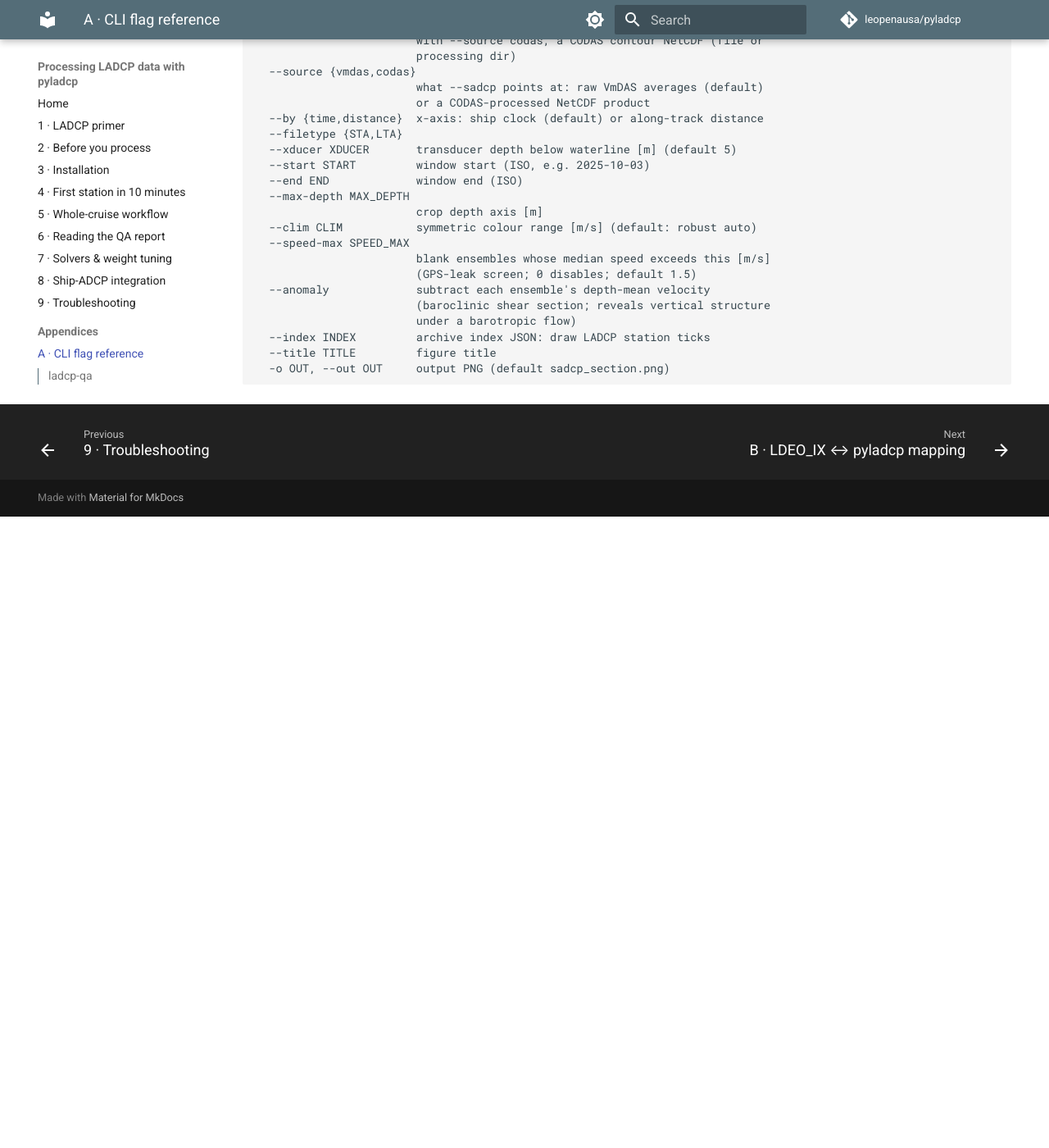
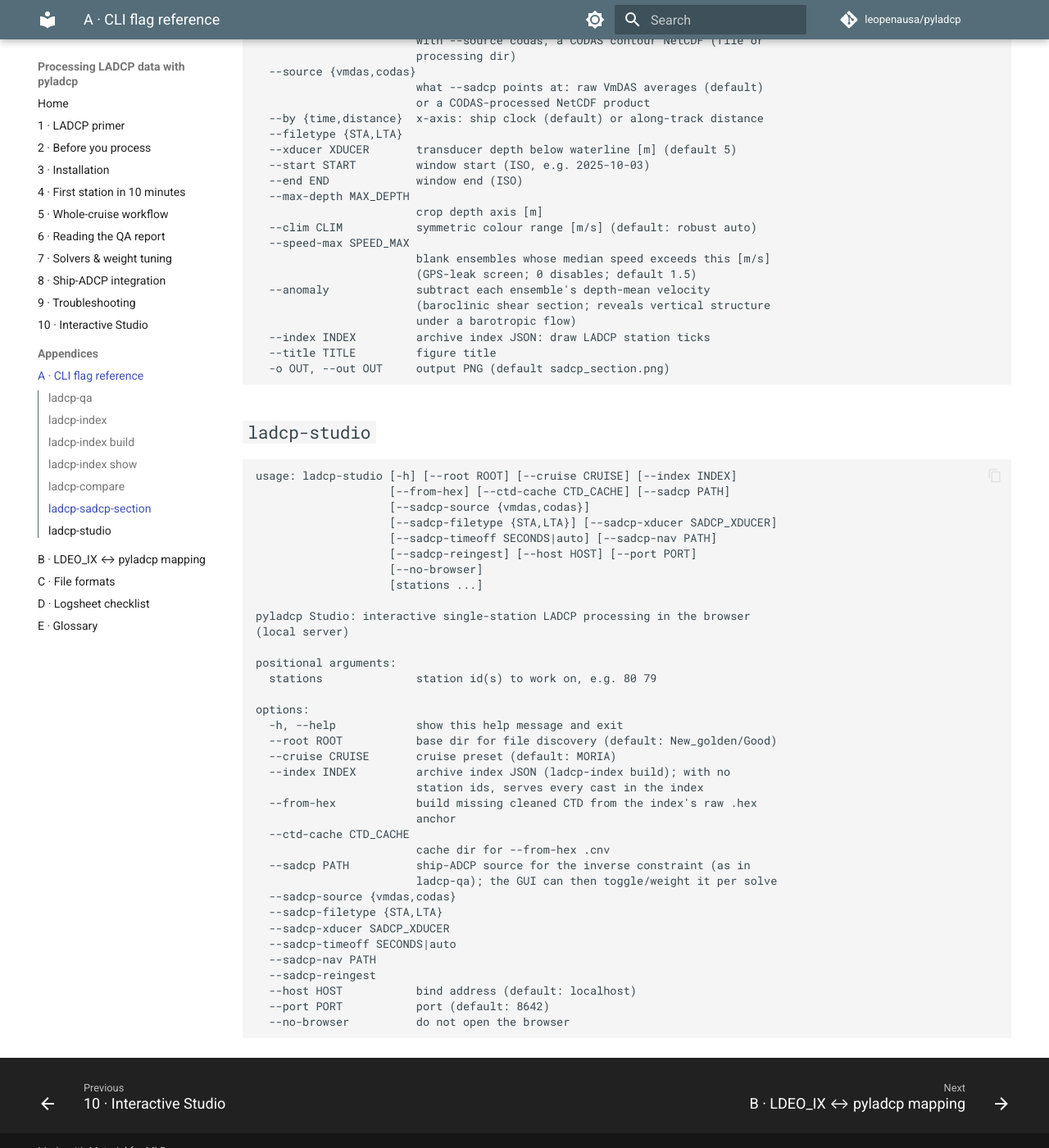
Before and after one commit to leopenausa/pyladcp, an MkDocs documentation site: the page built from docs/guide/appendix-a-flags.md, in a window 1280 px wide and 1400 px high, scrolled down 4278 px. Shown: the whole window at 82% size. Built offline with MkDocs 1.6.1 and Material for MkDocs 9.7.7, drawn with Linux system fonts in a browser that asks for light colours; comment, search, counter and statistics services are not loaded; before the commit the page ends 4908 px from its top, so only the background shows below that.

Commit message:
docs: ladcp-studio chapter (guide ch. 10), README section, flag appendix (#44)
* docs: ladcp-studio chapter (guide ch. 10), README section, flag appendix

- docs/guide/10-studio.md: install/launch, screen tour, the two cost
  tiers, pin->change->read-the-delta workflow; cross-linked from index.md
  and the mkdocs nav. 'ladcp-studio --help' is a CI-tested block.
- README: 'Interactive single-station tuning' section with the install
  extra, a try-it-now command on the bundled fixture station, and a live
  screenshot (headless-chrome capture of MORIA-80, also used in ch. 10).
- appendix-a-flags.md: ladcp-studio added to the generated reference.

Co-Authored-By: Claude Fable 5 <noreply@anthropic.com>

* docs: refresh the README test-count expectation (~320 passed / ~22 skipped)

Co-Authored-By: Claude Fable 5 <noreply@anthropic.com>

---------

Co-authored-by: Leopoldo D. Pena <lpena@ub.edu>
Co-authored-by: Claude Fable 5 <noreply@anthropic.com>

````diff
--- /dev/null
+++ b/docs/guide/10-studio.md
@@ -0,0 +1,89 @@
+# 10 · Interactive Studio
+
+`ladcp-studio` is a local web GUI for **single-station, interactive** processing: the
+velocity profile re-renders live while you move the solver weights, toggle constraints,
+or change the editing options. It runs the exact same engine as `ladcp-qa` — the
+results are bit-identical, enforced by the test suite — so anything you find in Studio,
+`ladcp-qa` reproduces.
+
+Use it for the decisions chapter 7 describes: *should this cast get `--down-only`? does
+the SADCP constraint fight the bottom track here? what does `smoofac` actually cost
+me?* Instead of a re-run per question, you watch the answer continuously.
+
+![pyladcp Studio solving MORIA-80](assets/studio_moria80.png)
+
+## Install & launch
+
+The GUI dependencies (FastAPI + uvicorn) are an optional extra:
+
+```bash
+pip install -e ".[gui]"
+```
+
+Launch it the same way you would call `ladcp-qa` — station ids plus the discovery
+context. With the repository's built-in test station:
+
+```bash
+ladcp-studio 80 --root tests/fixtures/New_golden/Good
+```
+
+The browser opens by itself (suppress with `--no-browser`; the server is
+localhost-only). Everything you know from `ladcp-qa` carries over:
+
+```bash
+ladcp-studio 80 79 --root "$B" --cruise MYCRUISE          # several stations, ‹ › to switch
+ladcp-studio --index "$B/.ladcp_archive.json" --root "$B" # every cast in the archive index
+ladcp-studio 80 --sadcp "$B/sADCP/DATA"                   # enable the ship-ADCP constraint
+```
+
+`--sadcp` works exactly as in `ladcp-qa` (chapter 8) and is validated at launch — if
+the folder doesn't directly hold the `.STA` files, the error tells you which subfolder
+does. The full flag list:
+
+<!-- guide-test -->
+```bash
+ladcp-studio --help
+```
+
+## The screen
+
+- **Left rail** — the processing state. *Pipeline* shows per-stage timings; *Solver*
+  is `shear`/`inverse` plus the four weights of chapter 7; *Constraints* toggles
+  `--down-only` and the SADCP rows; *Editing* exposes the near-field bin mask and
+  `dzbelow`. Hover any control for a condensed explanation.
+- **Center** — the live u/v profile with its ±1σ band, bottom-track points, the
+  ship-ADCP constraint (white squares) when active, and the seabed line. The bar
+  underneath always shows **the `ladcp-qa` command that reproduces the current
+  state** — `copy CLI` puts it on the clipboard.
+- **Right** — pinned solutions and the QA panels (the same matplotlib figures as the
+  `ladcp-qa` report, rendered on demand for the *current* configuration).
+
+## The two speeds
+
+Controls are grouped by what they cost, and the grouping is the point:
+
+| tier | controls | cost |
+|---|---|---|
+| solve | solver, `botfac`, `barofac`, `smoofac`, `sadcpfac`, SADCP toggle | **~30 ms** — drag and watch |
+| build | `--down-only`, near-field bins, `dzbelow` | **~1.5 s** — rebuilds editing → bottom detect → super-ensembles |
+
+The first visit to a station pays raw ingest + build once (~1–2 s on the test
+station); after that, weight changes are effectively instantaneous.
+
+## A workflow that works
+
+1. Solve with defaults, press **⊕ pin** — that's your baseline, frozen as a dashed
+   ghost.
+2. Change *one thing* (chapter 7's rule applies in Studio too). The **Δ-strip** under
+   the profile shows live − pin against depth, so a 2 cm/s shift confined to the upper
+   300 m reads at a glance.
+3. Run the standard cross-checks without leaving the page: `shear` vs `inverse`,
+   dual vs `--down-only` — pin one, switch, read the Δ.
+4. Found a configuration you trust? **copy CLI** and run it in your batch script, or
+   **↓ .lad** to download the profile directly (byte-identical to the `ladcp-qa`
+   output).
+
+Studio is a *diagnosis* tool: it holds one station at a time (the three most recent
+stay cached) and writes nothing to disk by itself. Production outputs — reports,
+exports, the cruise aggregate — stay with `ladcp-qa` (chapter 5), fed by the command
+line Studio hands you.
--- a/docs/guide/appendix-a-flags.md
+++ b/docs/guide/appendix-a-flags.md
@@ -236,3 +236,44 @@ options:
   --title TITLE         figure title
   -o OUT, --out OUT     output PNG (default sadcp_section.png)
 ```
+
+## `ladcp-studio`
+
+```text
+usage: ladcp-studio [-h] [--root ROOT] [--cruise CRUISE] [--index INDEX]
+                    [--from-hex] [--ctd-cache CTD_CACHE] [--sadcp PATH]
+                    [--sadcp-source {vmdas,codas}]
+                    [--sadcp-filetype {STA,LTA}] [--sadcp-xducer SADCP_XDUCER]
+                    [--sadcp-timeoff SECONDS|auto] [--sadcp-nav PATH]
+                    [--sadcp-reingest] [--host HOST] [--port PORT]
+                    [--no-browser]
+                    [stations ...]
+
+pyladcp Studio: interactive single-station LADCP processing in the browser
+(local server)
+
+positional arguments:
+  stations              station id(s) to work on, e.g. 80 79
+
+options:
+  -h, --help            show this help message and exit
+  --root ROOT           base dir for file discovery (default: New_golden/Good)
+  --cruise CRUISE       cruise preset (default: MORIA)
+  --index INDEX         archive index JSON (ladcp-index build); with no
+                        station ids, serves every cast in the index
+  --from-hex            build missing cleaned CTD from the index's raw .hex
+                        anchor
+  --ctd-cache CTD_CACHE
+                        cache dir for --from-hex .cnv
+  --sadcp PATH          ship-ADCP source for the inverse constraint (as in
+                        ladcp-qa); the GUI can then toggle/weight it per solve
+  --sadcp-source {vmdas,codas}
+  --sadcp-filetype {STA,LTA}
+  --sadcp-xducer SADCP_XDUCER
+  --sadcp-timeoff SECONDS|auto
+  --sadcp-nav PATH
+  --sadcp-reingest
+  --host HOST           bind address (default: localhost)
+  --port PORT           port (default: 8642)
+  --no-browser          do not open the browser
+```
--- a/docs/guide/gen_flag_reference.py
+++ b/docs/guide/gen_flag_reference.py
@@ -23,6 +23,7 @@ COMMANDS: list[tuple[str, list[str]]] = [
     ("ladcp-index show", ["ladcp-index", "show", "--help"]),
     ("ladcp-compare", ["ladcp-compare", "--help"]),
     ("ladcp-sadcp-section", ["ladcp-sadcp-section", "--help"]),
+    ("ladcp-studio", ["ladcp-studio", "--help"]),
 ]
 
 HEADER = """\
--- a/mkdocs.yml
+++ b/mkdocs.yml
@@ -53,6 +53,7 @@ nav:
   - "7 · Solvers & weight tuning": 07-solvers-weights.md
   - "8 · Ship-ADCP integration": 08-ship-adcp.md
   - "9 · Troubleshooting": 09-troubleshooting.md
+  - "10 · Interactive Studio": 10-studio.md
   - Appendices:
       - "A · CLI flag reference": appendix-a-flags.md
       - "B · LDEO_IX ↔ pyladcp mapping": appendix-b-legacy-map.md
````
Also changed, not shown: README.md (+23 -1 lines), docs/guide/index.md (+3 -0 lines), docs/guide/assets/studio_moria80.png (added), docs/images/studio_moria80.png (added).
